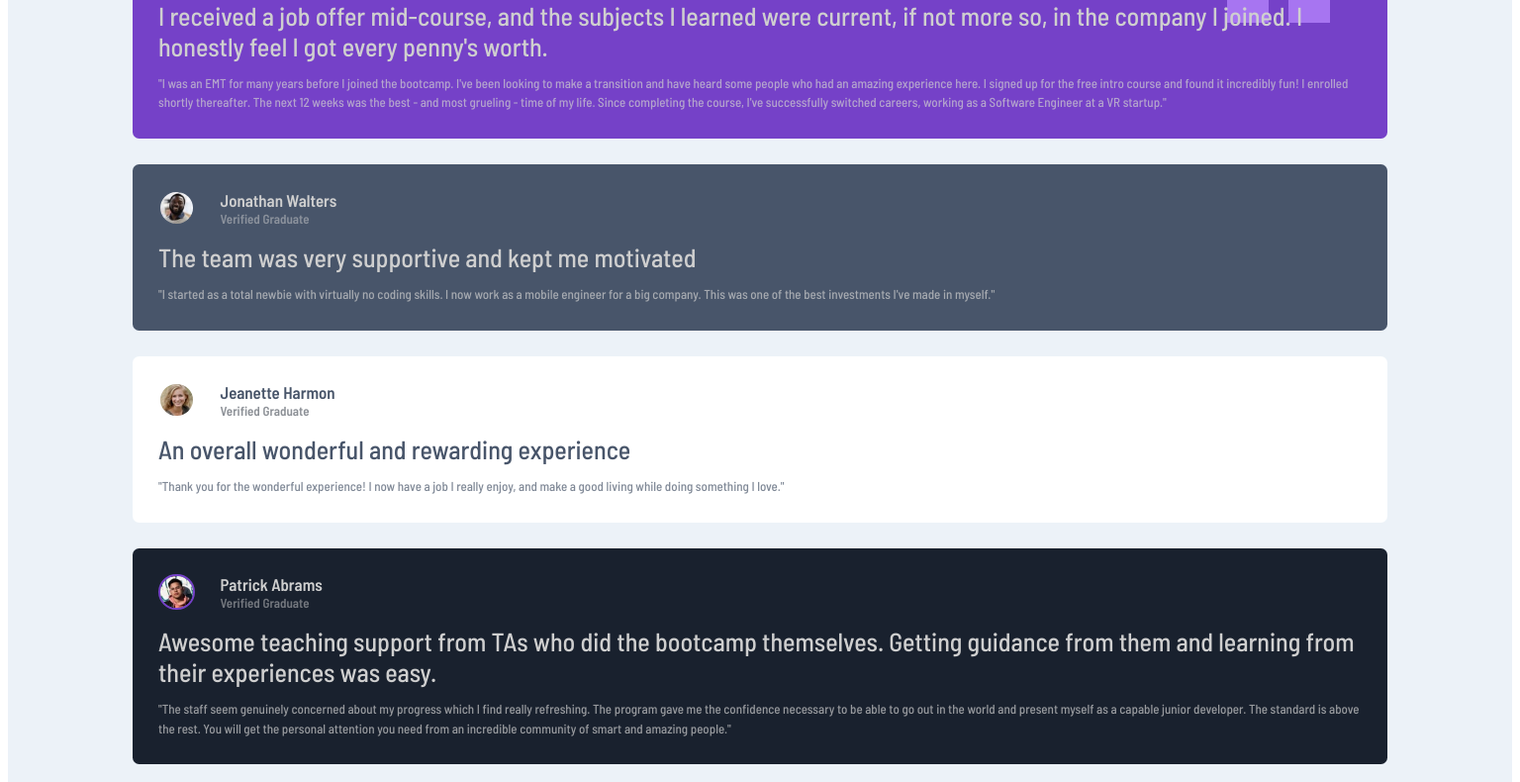
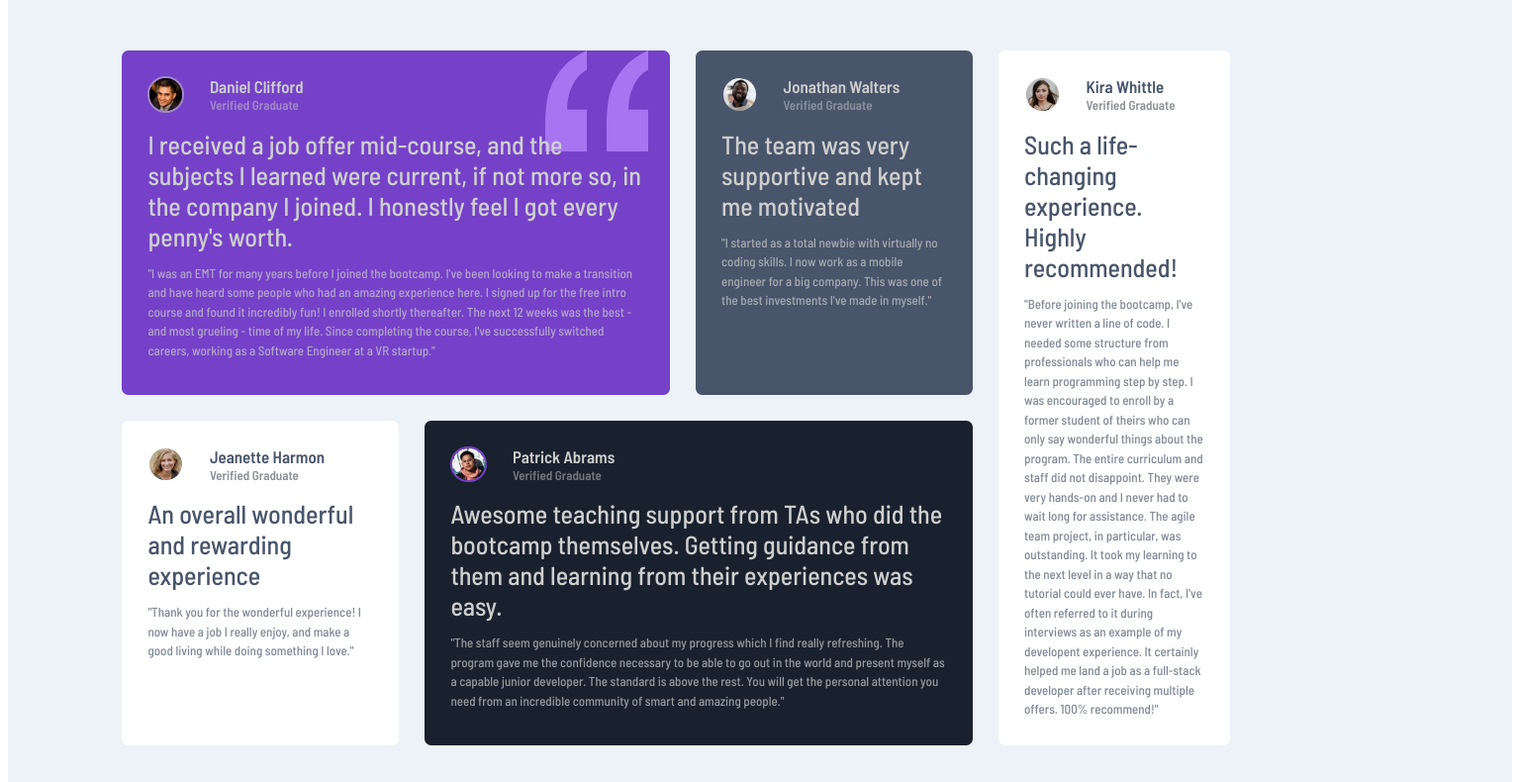
Before and after one commit to laura-gardner/testimonials-grid-section-main, a plain HTML site: page index.html in a window 1536 px wide. Shown: the part 100-890 px from the top of the page at 99% size. Drawn offline with Linux system fonts and the light colour scheme.

Commit message:
Added some classes to html and css for desktop layout

```diff
--- a/css/main.css
+++ b/css/main.css
@@ -112,3 +112,48 @@ h3 {
 .patrick img {
     border: 2.5px solid hsl(263, 55%, 52%);
 }
+
+/* Desktop layout */
+
+@media (min-width: 1440px) {
+    .main-area {
+        display: flex;
+        width: 100%;
+        flex-direction: row;
+        justify-content: center;
+        align-items: stretch;
+        padding: 10em 0;
+    }
+
+    .col-two-thirds {
+        width: 60%;
+        display: flex;
+        flex-direction: row;
+        flex-wrap: wrap;
+        justify-content: flex-end;
+    }
+
+    .col-one-third {
+        display: flex;
+        flex-direction: row;
+        justify-content: flex-start;
+        align-items: stretch;
+        width: 30%;
+    }
+
+    .daniel, .patrick {
+        width: 55%;
+    }
+
+    .jonathan, .jeanette {
+        width: 25%;
+    }
+
+    .kira {
+        width: 40%;
+    }
+
+
+
+
+}
--- a/index.html
+++ b/index.html
@@ -20,9 +20,7 @@
 </head>
 <body>
   <div class="main-area">
-
-
-
+      <div class="col-two-thirds">
         <article class="dark daniel">
             <div class="article-header">
               <img src="images/image-daniel.jpg" alt="">
@@ -98,7 +96,11 @@
             </p>
           </article>
 
+      </div>
+
+    <div class="col-one-third">
   <article class="light kira">
+
           <div class="article-header">
       <img src="images/image-kira.jpg" alt="">
       <div class="name">
@@ -119,7 +121,13 @@
       experience. It certainly helped me land a job as a full-stack developer after receiving multiple offers.
       100% recommend!&#34
     </p>
+
+
   </article>
+    </div>
+
+
+
 
 </div> <!-- End of main-area -->
 
```
Lines whose indentation alone changed are shown as unchanged.
